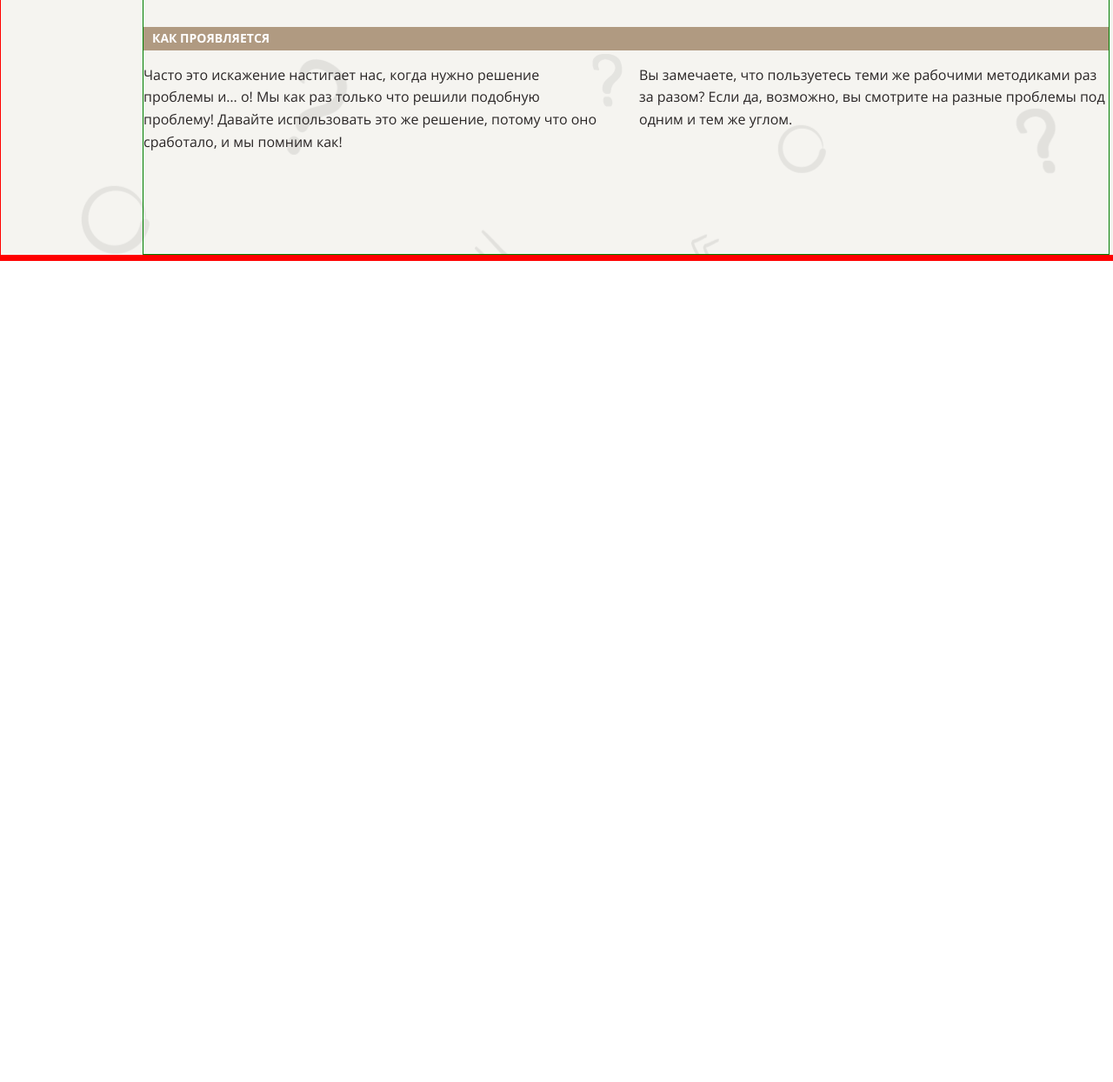
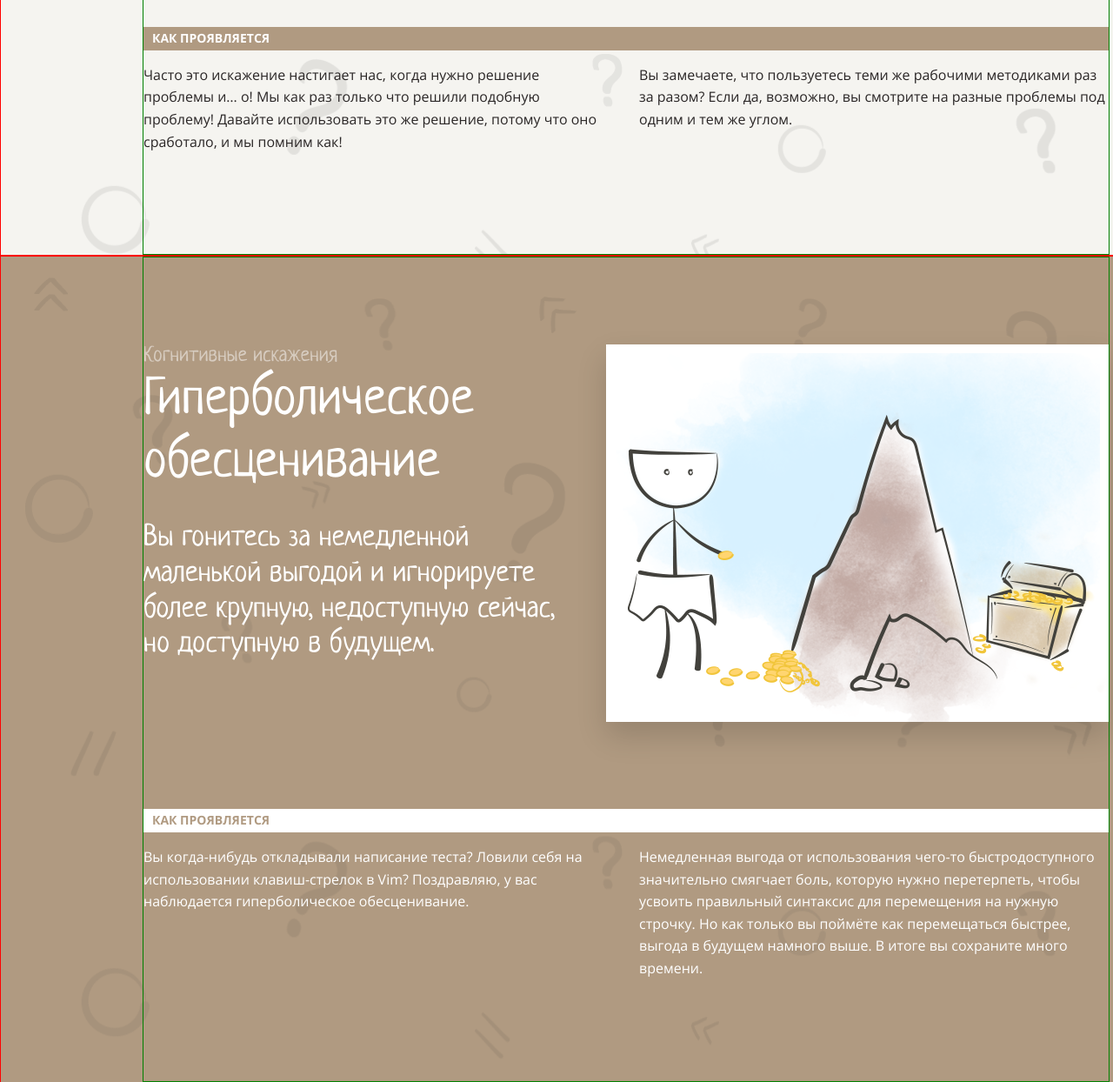
Before and after one commit to CeJIDb/layout-designer-project-58, a website: page src/index.html in a window 1280 px wide. Shown: the part 5164-6408 px from the top of the page at 87% size. Before the commit the page ends 5464 px from the top, so only its background shows below. Drawn offline with Linux system fonts and the light colour scheme.

Commit message:
feat(section-hyperbolic-depreciation): add section-hyperbolic-depreciation

```diff
--- a/src/index.html
+++ b/src/index.html
@@ -81,7 +81,7 @@
                 <div class="part-top d-flex j-center gap-30">
                     <img class="img-shadow" width="578px" height="434px" src="/src/assets/img/1.png" alt="Эффект ИКЕА">
                     <div class="text-container">
-                        <p class="subtitle c-dark-50">Когнитивные искажения</p>
+                        <p class="suptitle c-dark-50">Когнитивные искажения</p>
                         <h2 class="c-text mb-30">Эффект ИКЕА</h2>
                         <p class="title-3">Вы переоцениваете собственные решения, и, как следствие, недооцениваете решения других.</p>
                     </div>
@@ -105,7 +105,7 @@
                 <div class="part-top d-flex j-center f-row-r gap-30">
                     <img class="img-shadow" width="578px" height="434px" src="/src/assets/img/2.png" alt="Преждевременная оптимизация">
                     <div class="text-container">
-                        <p class="subtitle c-white-50">Когнитивные искажения</p>
+                        <p class="suptitle c-white-50">Когнитивные искажения</p>
                         <h2 class="c-white mb-30">Преждевременная оптимизация</h2>
                         <p class="title-3">Вы оптимизируете что-то задолго до того, как в этом появляется необходимость.</p>
                     </div>
@@ -129,7 +129,7 @@
                 <div class="part-top d-flex j-center gap-30">
                     <img class="img-shadow" width="578px" height="434px" src="/src/assets/img/3.png" alt="Искажение новизны">
                     <div class="text-container">
-                        <p class="subtitle c-dark-50">Когнитивные искажения</p>
+                        <p class="suptitle c-dark-50">Когнитивные искажения</p>
                         <h2 class="c-text mb-30">Искажение новизны</h2>
                         <p class="title-3">Вы даёте более высокую оценку тем событиям, которые произошли недавно, и недооцениваете более старые.</p>
                     </div>
@@ -149,7 +149,27 @@
         </section>
 
         <section id="hyperbolic-depreciation" class="section-hyperbolic-depreciation bg-img bg-brown">
-
+            <div class="content c-white">
+                <div class="part-top d-flex j-center f-row-r gap-30">
+                    <img class="img-shadow" width="578px" height="434px" src="/src/assets/img/4.png" alt="Гиперболическое обесценивание">
+                    <div class="text-container">
+                        <p class="suptitle c-white-50">Когнитивные искажения</p>
+                        <h2 class="c-white mb-30">Гиперболическое обесценивание</h2>
+                        <p class="title-3">Вы гонитесь за немедленной маленькой выгодой и игнорируете более крупную, недоступную сейчас, но доступную в будущем.</p>
+                    </div>
+                </div>
+                <div class="part-bot mt-100">
+                    <h3 class="title-4 c-brown bg-white">Как проявляется</h3>
+                    <div class="text-block d-flex gap-30">
+                        <div class="left-side">
+                            <p>Вы когда-нибудь откладывали написание теста? Ловили себя на использовании клавиш-стрелок в Vim? Поздравляю, у вас наблюдается гиперболическое обесценивание.</p>
+                        </div>
+                        <div class="right-side">
+                            <p>Немедленная выгода от использования чего-то быстродоступного значительно смягчает боль, которую нужно перетерпеть, чтобы усвоить правильный синтаксис для перемещения на нужную строчку. Но как только вы поймёте как перемещаться быстрее, выгода в будущем намного выше. В итоге вы сохраните много времени.</p>
+                        </div>
+                    </div>
+                </div>
+            </div>
         </section>
 
         <section id="errors-in-planning" class="section-errors-in-planning bg-img bg-light">
--- a/src/styles/style.css
+++ b/src/styles/style.css
@@ -95,7 +95,7 @@ h3 {
   text-transform: uppercase;
 }
 
-.subtitle {
+.suptitle {
   margin: 0;
 
   font: 24px/1.2em Neucha, sans-serif;
```
